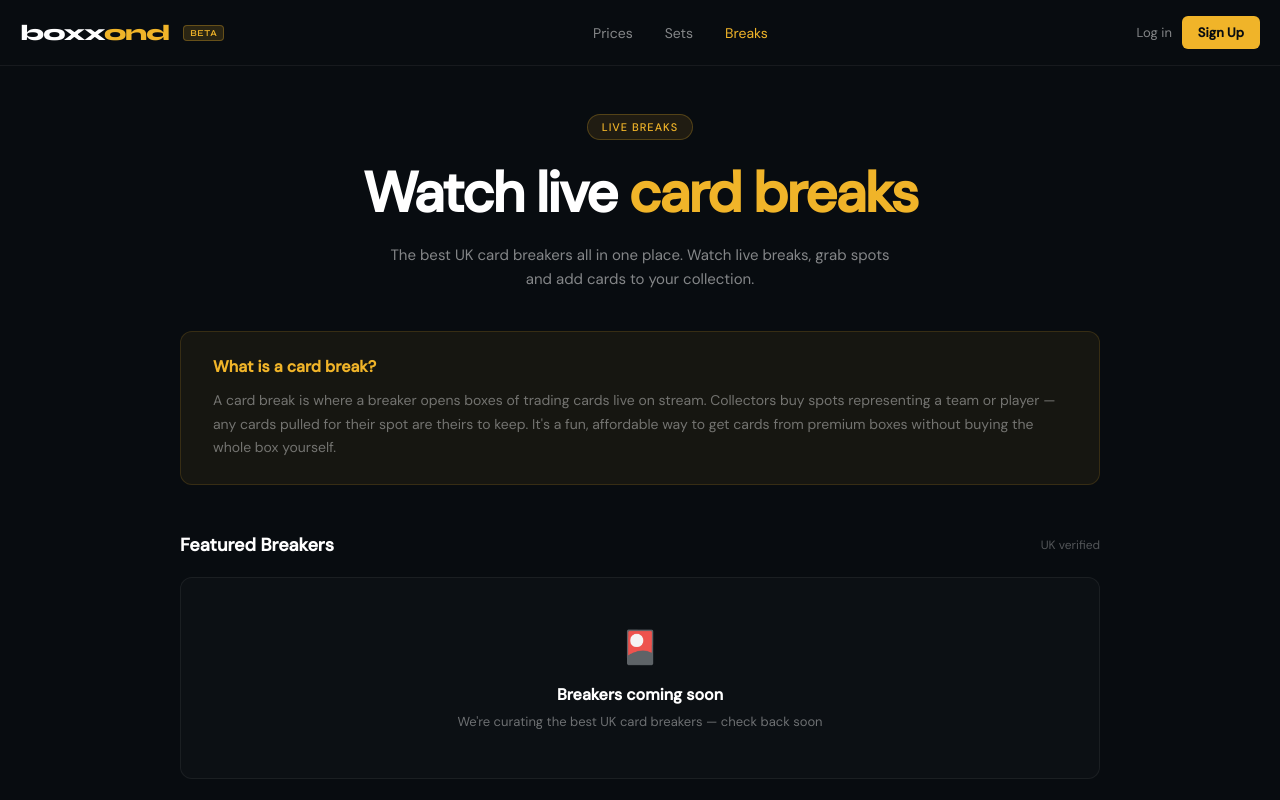
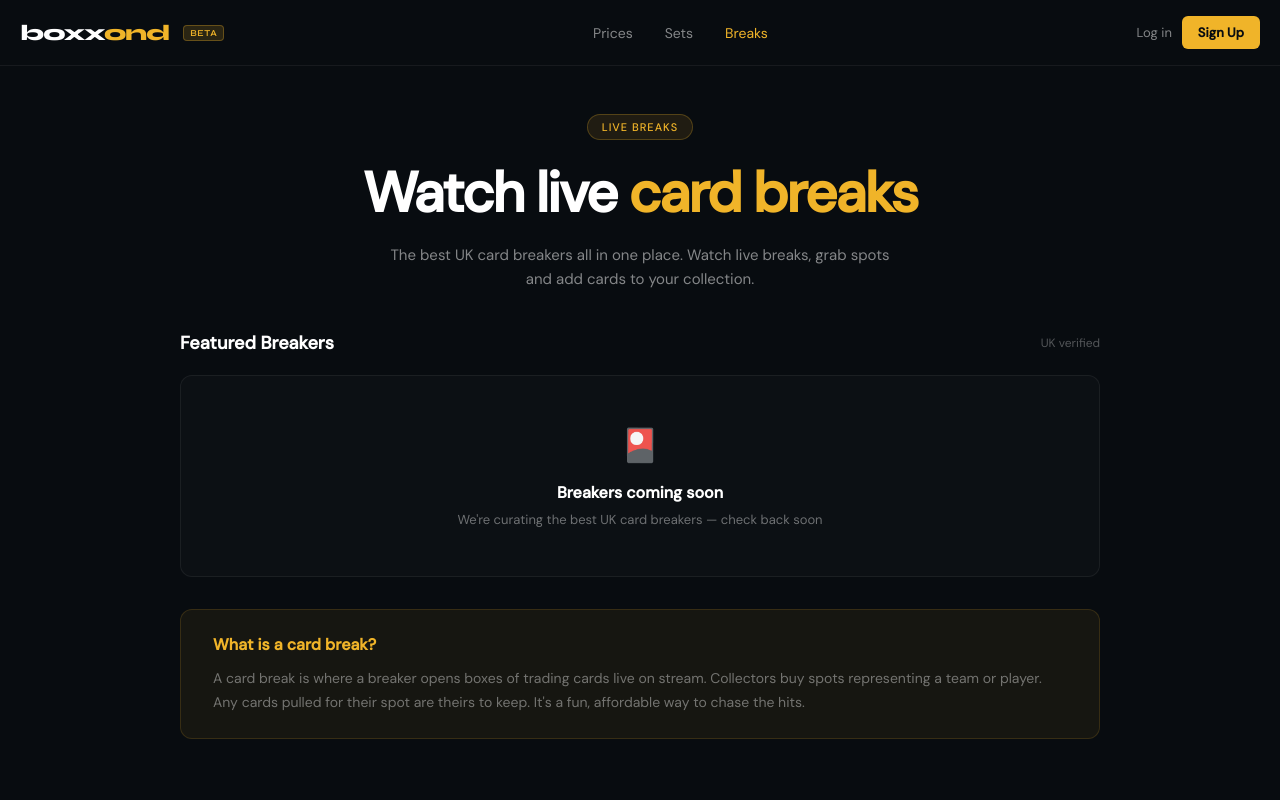
Before and after one commit to BoxxondMike/Boxxond, a Next.js app: page /breaks in a window 1280 px wide. Shown: the top 800 px of the page. Built offline with nearby package versions, Linux system fonts and the light colour scheme; no server answers.

Commit message:
better card queries, 8 cards, scroll and price formatting

```diff
--- a/app/api/search/route.js
+++ b/app/api/search/route.js
@@ -31,7 +31,7 @@ if (sortParam === 'newlyListed') sort = 'newlyListed';
   const categoryFilter = isPlayerSearch ? '&category_ids=261328' : '';
 
   const response = await fetch(
-    `https://api.ebay.com/buy/browse/v1/item_summary/search?q=${encodeURIComponent(query)}${categoryFilter}&filter=${filters}&sort=${sort}&limit=${featured ? '4' : '50'}`,
+    `https://api.ebay.com/buy/browse/v1/item_summary/search?q=${encodeURIComponent(query)}${categoryFilter}&filter=${filters}&sort=${sort}&limit=${featured ? '8' : '50'}`,
     {
       headers: {
         'Authorization': `Bearer ${token}`,
--- a/app/breaks/page.tsx
+++ b/app/breaks/page.tsx
@@ -21,24 +21,24 @@ export default function BreaksPage() {
 
       <div style={{ padding: "0 1.25rem 3rem", maxWidth: "960px", margin: "0 auto" }}>
 
-        {/* What is a break */}
-        <div style={{ background: "rgba(240,180,41,0.06)", border: "1px solid rgba(240,180,41,0.15)", borderRadius: "12px", padding: "1.5rem 2rem", marginBottom: "3rem" }}>
-          <h2 style={{ fontSize: "16px", fontWeight: 700, margin: "0 0 0.75rem", color: "#f0b429" }}>What is a card break?</h2>
-          <p style={{ fontSize: "14px", color: "rgba(255,255,255,0.4)", lineHeight: 1.7, margin: 0 }}>
-            A card break is where a breaker opens boxes of trading cards live on stream. Collectors buy spots representing a team or player — any cards pulled for their spot are theirs to keep. It's a fun, affordable way to get cards from premium boxes without buying the whole box yourself.
-          </p>
-        </div>
-
         {/* Featured Breakers */}
         <div style={{ display: "flex", alignItems: "center", justifyContent: "space-between", marginBottom: "1.25rem" }}>
           <h2 style={{ fontSize: "18px", fontWeight: 700, margin: 0 }}>Featured Breakers</h2>
           <span style={{ fontSize: "12px", color: "rgba(255,255,255,0.3)" }}>UK verified</span>
         </div>
 
-        <div style={{ background: "rgba(255,255,255,0.02)", border: "1px solid rgba(255,255,255,0.06)", borderRadius: "12px", padding: "3rem", textAlign: "center" }}>
+        <div style={{ background: "rgba(255,255,255,0.02)", border: "1px solid rgba(255,255,255,0.06)", borderRadius: "12px", padding: "3rem", textAlign: "center", marginBottom: "2rem" }}>
           <div style={{ fontSize: "32px", marginBottom: "1rem" }}>🎴</div>
           <div style={{ fontWeight: 600, fontSize: "16px", marginBottom: "0.5rem" }}>Breakers coming soon</div>
           <div style={{ fontSize: "13px", color: "rgba(255,255,255,0.4)" }}>We're curating the best UK card breakers — check back soon</div>
+        </div>
+
+        {/* What is a break */}
+        <div style={{ background: "rgba(240,180,41,0.06)", border: "1px solid rgba(240,180,41,0.15)", borderRadius: "12px", padding: "1.5rem 2rem" }}>
+          <h2 style={{ fontSize: "16px", fontWeight: 700, margin: "0 0 0.75rem", color: "#f0b429" }}>What is a card break?</h2>
+          <p style={{ fontSize: "14px", color: "rgba(255,255,255,0.4)", lineHeight: 1.7, margin: 0 }}>
+            A card break is where a breaker opens boxes of trading cards live on stream. Collectors buy spots representing a team or player. Any cards pulled for their spot are theirs to keep. It's a fun, affordable way to chase the hits.
+          </p>
         </div>
 
       </div>
```
Also changed, not shown: app/page.tsx (+12 -11 lines).
